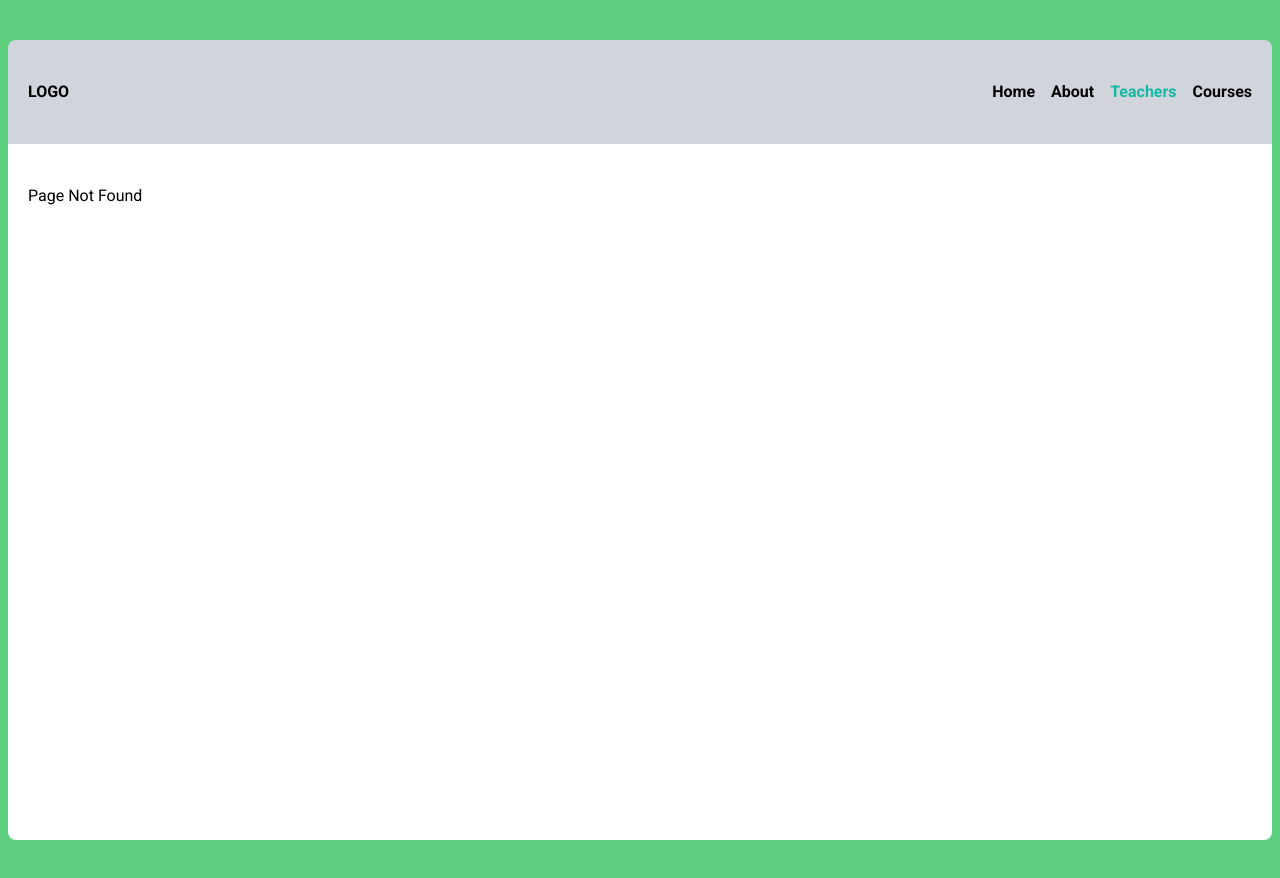
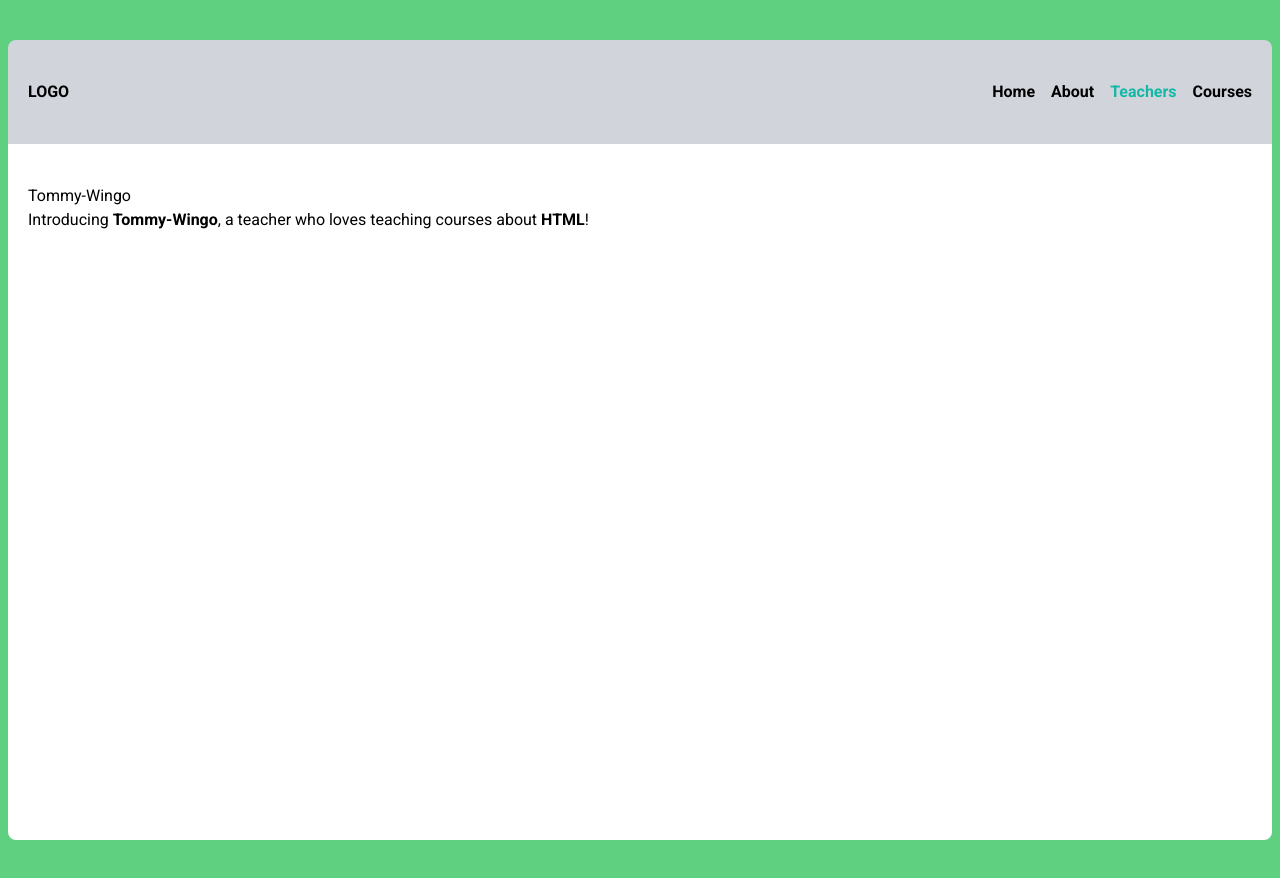
Before and after one commit to alekspanteli/react-router-6-teamtreehouse, a React (Vite) app: page /teachers/HTML/Tommy-Wingo in a window 1280 px wide. Before the commit this address had no page. Built offline with nearby package versions, Linux system fonts and the light colour scheme.

Commit message:
Update 3 files

```diff
--- a/src/App.jsx
+++ b/src/App.jsx
@@ -23,7 +23,7 @@ function App() {
           <Route path="about" element={<About />} />
           <Route path="teachers">
             <Route index element={<Teachers />} />
-            <Route path=":topic/:fname-:lname" element={<Featured />} />
+            <Route path=":topic/:name" element={<Featured />} />
           </Route>
           <Route path="courses/" element={<Courses />}>
             <Route index element={<Navigate replace="true" to="html" />} />
--- a/src/components/Featured.jsx
+++ b/src/components/Featured.jsx
@@ -2,9 +2,7 @@ import React from "react";
 import { useParams } from "react-router-dom";
 
 const Featured = () => {
-  let { fname, lname, topic } = useParams();
-
-  let name = `${fname} ${lname}`;
+  let { name, topic } = useParams();
 
   return (
     <div className="main-content">
--- a/src/components/Home.jsx
+++ b/src/components/Home.jsx
@@ -1,7 +1,18 @@
-import React from "react";
-import { Link } from "react-router-dom";
+import React, { useRef } from "react";
+import { useNavigate } from "react-router-dom";
 
 const Home = () => {
+  const name = useRef();
+  const topic = useRef();
+  let navigate = useNavigate();
+
+  const handleSubmit = (e) => {
+    e.preventDefault();
+    let teacherName = name.current.value;
+    let teacherTopic = topic.current.value;
+    let path = `teachers/${teacherTopic}/${teacherName}`;
+    navigate(path);
+  };
   return (
     <div className="main-content home">
       <h2 className="text-3xl font-bold mb-6">Front End Course Directory</h2>
@@ -27,14 +38,16 @@ const Home = () => {
       </Link> */}
 
       <h6 className="text-xl text-sky-600 mb-5">Featured teachers</h6>
-      <form className="flex gap-1 items-center">
+      <form className="flex gap-1 items-center" onSubmit={handleSubmit}>
         <input
           className="block px-3 py-2 bg-white border border-slate-300 rounded-md text-sm"
           placeholder="Name"
+          ref={name}
         />
         <input
           className="block px-3 py-2 bg-white border border-slate-300 rounded-md text-sm"
           placeholder="Name"
+          ref={topic}
         />
         <button className="px-4 py-2 font-semibold text-sm bg-cyan-500 text-white rounded-full shadow-sm">
           Go !
```
